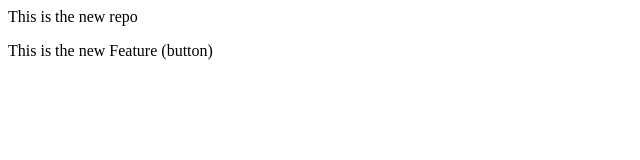
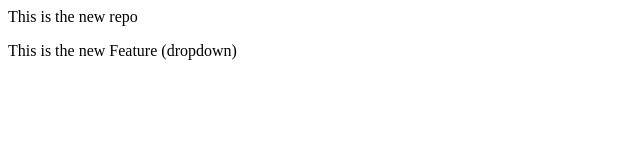
Before and after one commit to Sakshi-Jaiswal97/LocalRepo, a plain HTML site: page index.html in a window 1280 px wide. Shown: the full height of the page, 0-640 px from the left. Drawn offline with Linux system fonts and the light colour scheme.

Commit message:
Add dropdown

```diff
--- a/index.html
+++ b/index.html
@@ -1,2 +1,2 @@
 <p>This is the new repo</p>
-<p>This is the new Feature (button)</p>
+<p>This is the new Feature (dropdown)</p>
```
